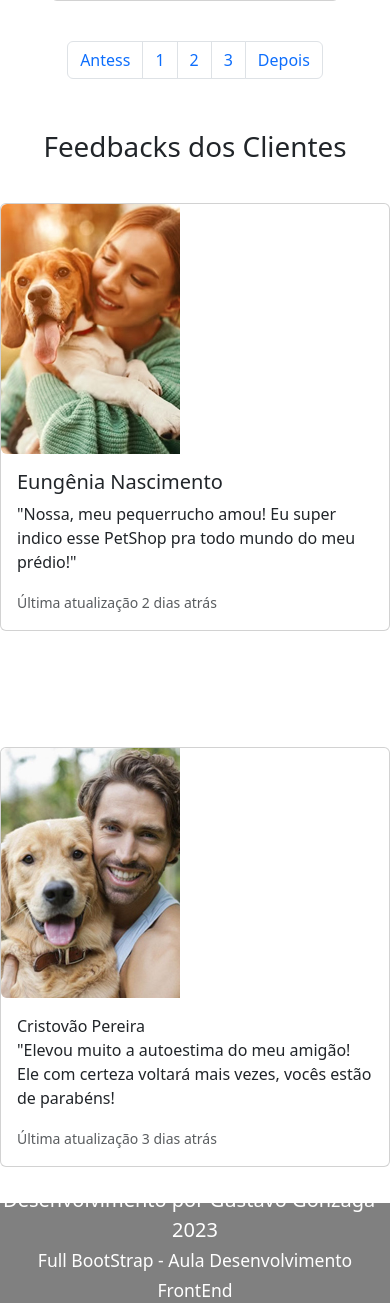
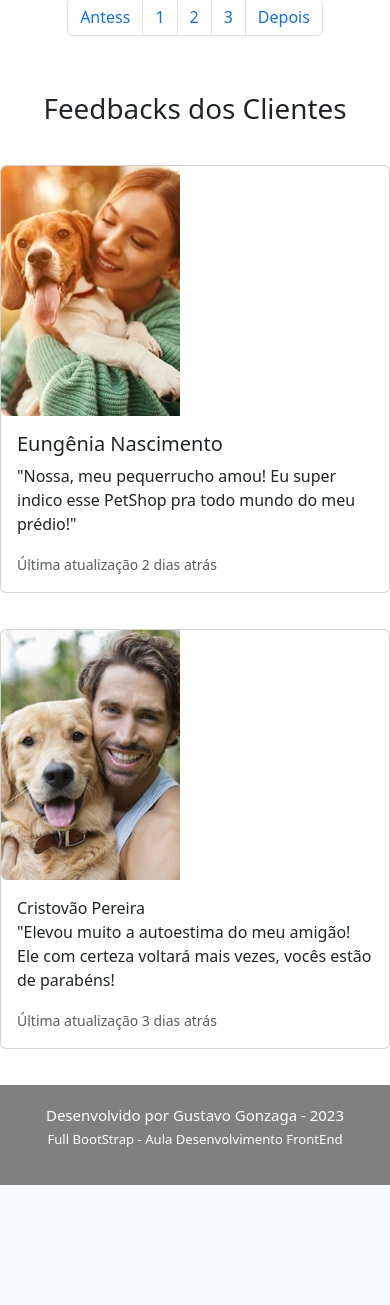
Before and after one commit to gustavogonzag/SITE-PETSHOP, a PHP site: page / in a window 390 px wide. Shown: the part 1844-3149 px from the top of the page. After the commit the page ends 3029 px from the top, so only its background shows below. Run offline with PHP 8.4, Linux system fonts and the light colour scheme.

Commit message:
Manutenção de detalhes

```diff
--- a/index.html
+++ b/index.html
@@ -33,7 +33,7 @@
           </div>
         </div>
       </nav>
-    <div class="container mt-5">
+    <div class="container">
         <div id="carouselExampleInterval" class="carousel slide" data-bs-ride="carousel">
             <div class="carousel-inner">
               <div class="carousel-item active" data-bs-interval="3000">
@@ -158,7 +158,7 @@
 
     <footer>
         <div class="footerPage">
-            <p>Desenvolvimento por Gustavo Gonzaga - 2023 <br>
+            <p>Desenvolvido por Gustavo Gonzaga - 2023 <br>
                 <small>Full BootStrap - Aula Desenvolvimento FrontEnd</small>
             </p>
         </div>
--- a/styles.css
+++ b/styles.css
@@ -8,7 +8,7 @@
 .textMeio{
     text-align: center;
     font-size: 20px;
-    margin-top: 35px;
+    margin-top: 40px;
 }
 
 .servicos-container{
@@ -33,7 +33,7 @@
 .footerPage{
     margin-top: 20px;
     text-align: center;
-    font-size: 20px;
+    font-size: 15px;
     background-color: grey;
     color: white;
     height: 100px;
@@ -42,3 +42,23 @@
     align-items: center;
 
 }
+
+@media screen and (max-width: 1024px) {
+    .feedbacks-container{
+        margin-top: 40px;
+        display: flex;
+        justify-content: center;
+        flex-wrap: wrap;
+        gap: 50px;
+    }
+}
+
+@media screen and (max-width: 768px) {
+    .feedbacks-container{
+        margin-top: 40px;
+        display: flex;
+        justify-content: center;
+        flex-wrap: wrap;
+        gap: 20px;
+    }
+}
```
